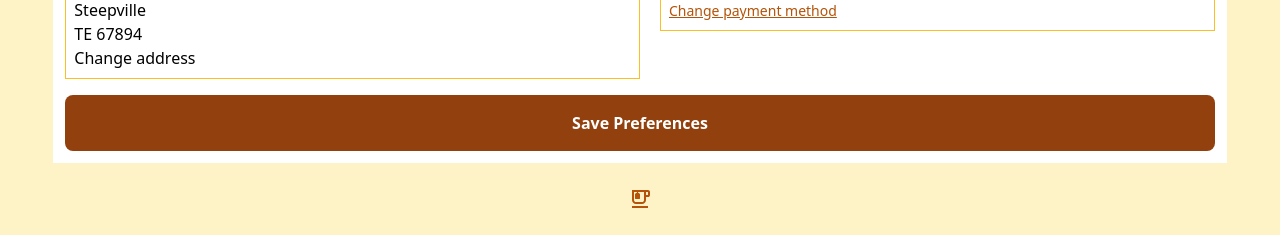
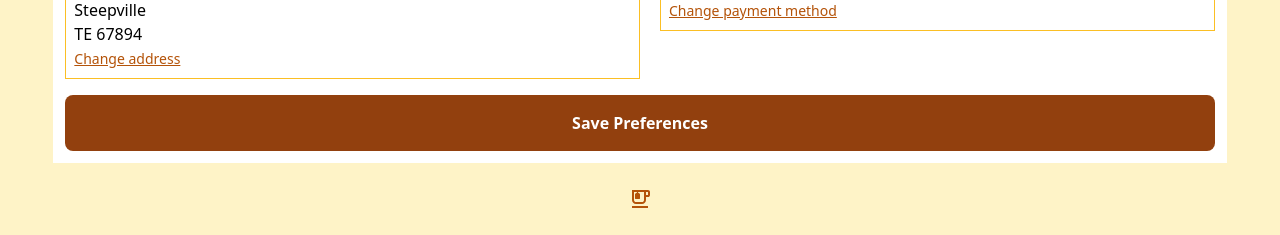
Before and after one commit to thet-naing-soe/preferences-form, a plain HTML site: page index.html in a window 1280 px wide. Shown: the part 707-942 px from the top of the page. Drawn offline with nearby package versions, Linux system fonts and the light colour scheme.

Commit message:
styles layout with tailwind css

```diff
--- a/index.html
+++ b/index.html
@@ -96,7 +96,7 @@
                             <p>12 Brewster Lane</p>
                             <p>Steepville</p>
                             <p>TE 67894</p>
-                            <a href="#">Change address</a>
+                            <a class="text-amber-700 text-sm mt-2 underline" href="#">Change address</a>
                         </section>
                     </section>
 
```
